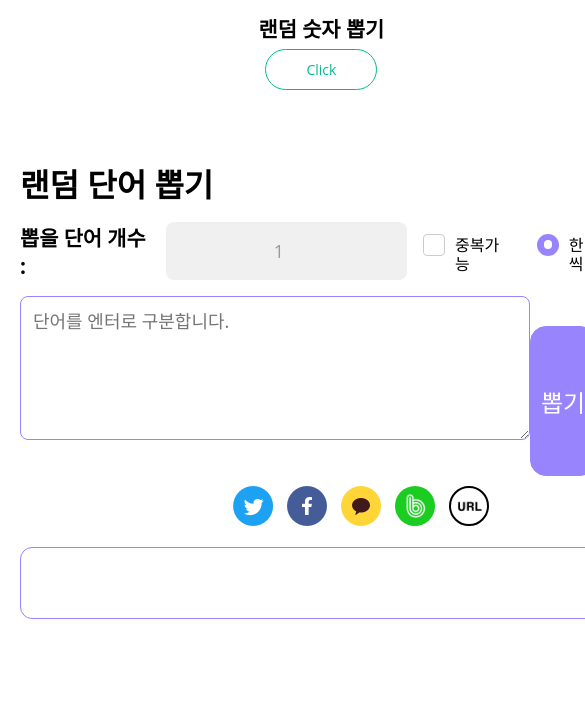
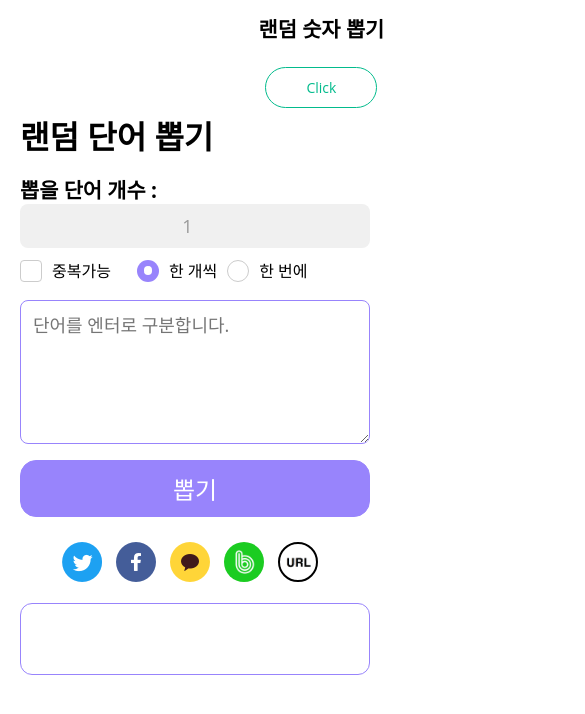
Before and after one commit to wockd9600/raffle, a plain HTML site: page Random/randomWord.html in a window 390 px wide. Shown: the top 714 px of the page, 585 px wide, since content can reach past the window. Drawn offline with Linux system fonts and the light colour scheme.

Commit message:
responsive web design of random word

```diff
--- a/Random/css/index.css
+++ b/Random/css/index.css
@@ -38,6 +38,6 @@ h1, h2, p, span { margin: 0; padding: 0; }
 
 
 
-@media (max-width: 768px) {
+@media (max-width: 767px) {
     .df-rwd { flex-direction: column; }
 }
--- a/Random/css/random.css
+++ b/Random/css/random.css
@@ -42,22 +42,27 @@
 /* input */
 input { max-width: 160px; padding: 10px 0 10px 12px; background-color: #f0f0f0; border: 0 solid white; border-radius: 8px; font-size: 18px; color: #999; }
 
-@media (max-width: 768px) {
+@media (max-width: 767px) {
     h2 { font-size: 1.3rem; flex-grow: 0;}
     input { max-width: none; padding-left: 0; text-align: center; box-sizing: border-box;}
+    textarea { width: 100% !important; }
 
     .px-20-rwd { padding: 0 20px;}
     .ml0-rwd { margin-left: 0;}
     .flexible-width { flex-grow: 1; }
 
+    .main { margin-top: 7rem; }
+    .range { margin-bottom: 1.1rem; }
+    /* .count { margin-bottom: 1.8rem; } */
     .range span { font-size: 1.5rem;}
 
-    .duplicates { margin-left: 0; margin-top: .75rem;}
+    .duplicates { margin-left: 0; margin-top: .75rem; }
 
-    .btn-lottery { margin-left: 0; margin-top: 30px; padding: 10px;}
+    .btn-lottery { margin-left: 0; margin-top: 1rem; padding: 10px;}
+    .btn-number { margin-top: 1.5rem; }
 }
 
-@media (max-width: 330px) {
+@media (max-width: 350px) {
     .duplicate { margin-left: 0;}
     .duplicate p { margin-left: 24px; font-size: .9rem;}
     .btn-lottery { margin-top: 20px; }
--- a/Random/css/share.css
+++ b/Random/css/share.css
@@ -16,8 +16,12 @@
     border-radius: 50px;
 }
 
+@media (max-width: 767px) {
+    .icons { margin-top: 25px;}
 
-@media (max-width: 315px) {
+}
+
+@media (max-width: 350px) {
 
     .link-icon { width: 30px; height: 30px;}
     .link-icon { background-size: 30px 30px !important;}
--- a/Random/randomWord.html
+++ b/Random/randomWord.html
@@ -20,7 +20,6 @@
 </head>
 <style>
     .result {
-        width: 690px;
         min-height: 70px;
         height: fit-content;
         margin-top: 1rem;
@@ -46,7 +45,7 @@
         display: flex;
         /* flex-wrap: wrap; */
         flex-direction: column;
-        margin-left: 1.5rem;
+        /* margin-left: 1.5rem; */
     }
 
     .span {
@@ -85,22 +84,22 @@
 
 <body>
     <div class="main el-center">
-        <div class="px-20-rwd el-center">
+        <div class="px-20-rwd">
             <h1>랜덤 단어 뽑기</h1>
             <div class="raffle-body">
                 <div>
                     <div>
                         <!-- number count -->
-                        <div class="count df">
+                        <div class="count df-rwd">
                             <h2>뽑을 단어 개수 : </h2>
                             <input type="number" value="1" id="result_number" placeholder="뽑을 숫자 개수"
                                 onclick="this.select()">
 
                             <!-- duplicate check -->
                             <div class="duplicates df">
-                                <div class="duplicate">
+                                <div class="duplicate ml0-rwd">
                                     <label for="duplicate" class="container">
-                                        <input type="checkbox" id="duplicate" />
+                                        <input type="checkbox" id="duplicate"/>
                                         <span class="checkmark"></span>
                                         <p>중복가능</span>
                                     </label>
@@ -123,10 +122,10 @@
                             </div>
                         </div>
                     </div>
-                    <div class="df" style="margin-top: 1rem; ">
+                    <div class="df-rwd" style="margin-top: 1rem; ">
                         <textarea name="word" id="word" placeholder="단어를 엔터로 구분합니다."></textarea>
                         <!-- get random number button -->
-                        <button type="button" class="btn btn-word btn-lottery" style="height: 150px"
+                        <button type="button" class="btn btn-word btn-lottery"
                             id="btn-get-word">뽑기</button>
                     </div>
                 </div>
@@ -141,7 +140,7 @@
                 </div>
 
                 <!-- result -->
-                <div style="padding-bottom: 1rem;">
+                <div>
                     <div class="result df">
                         <div class="result_box w100">
                             <!-- <span class="span">fsafd</span>
```
Also changed, not shown: Random/index.html (+9 -13 lines).
